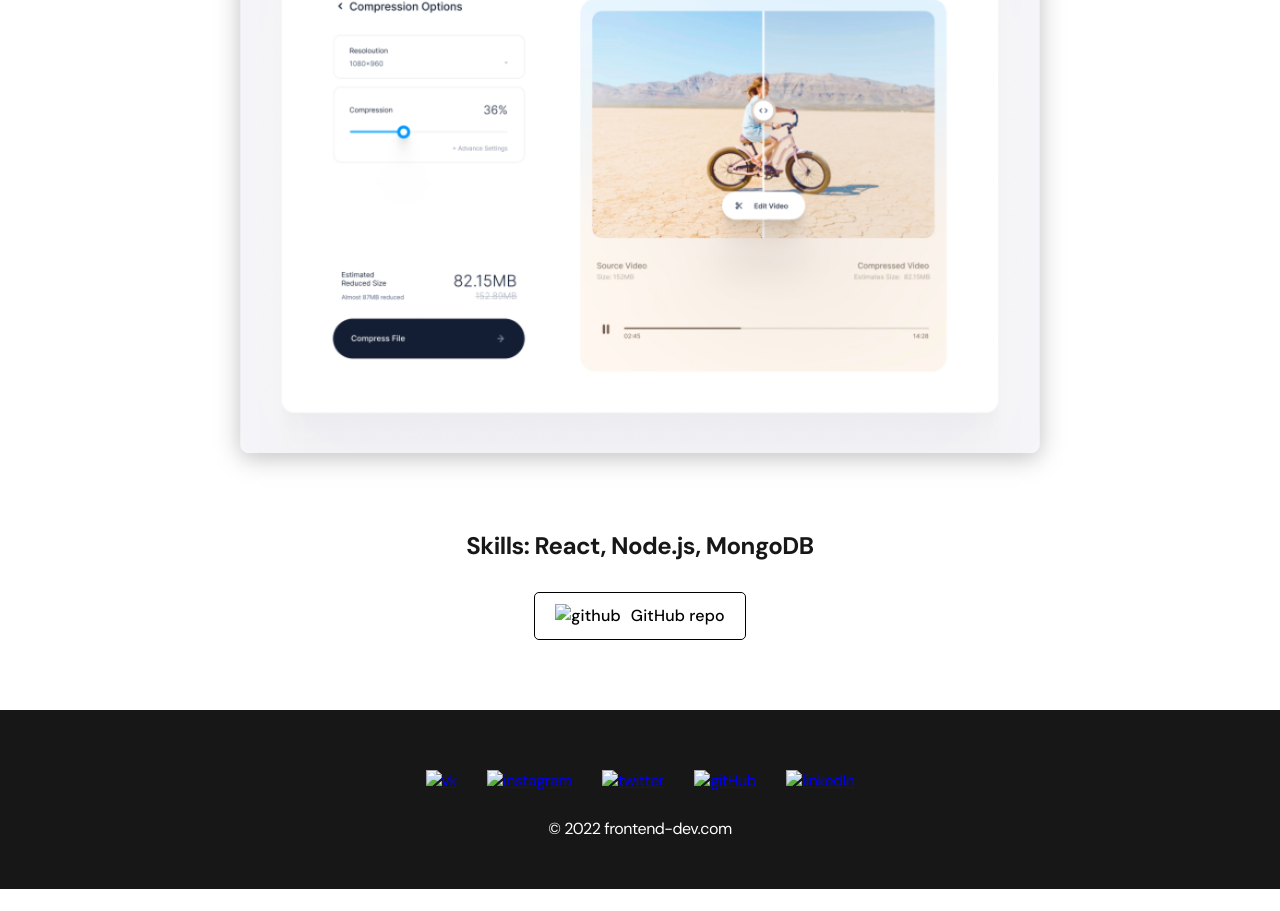
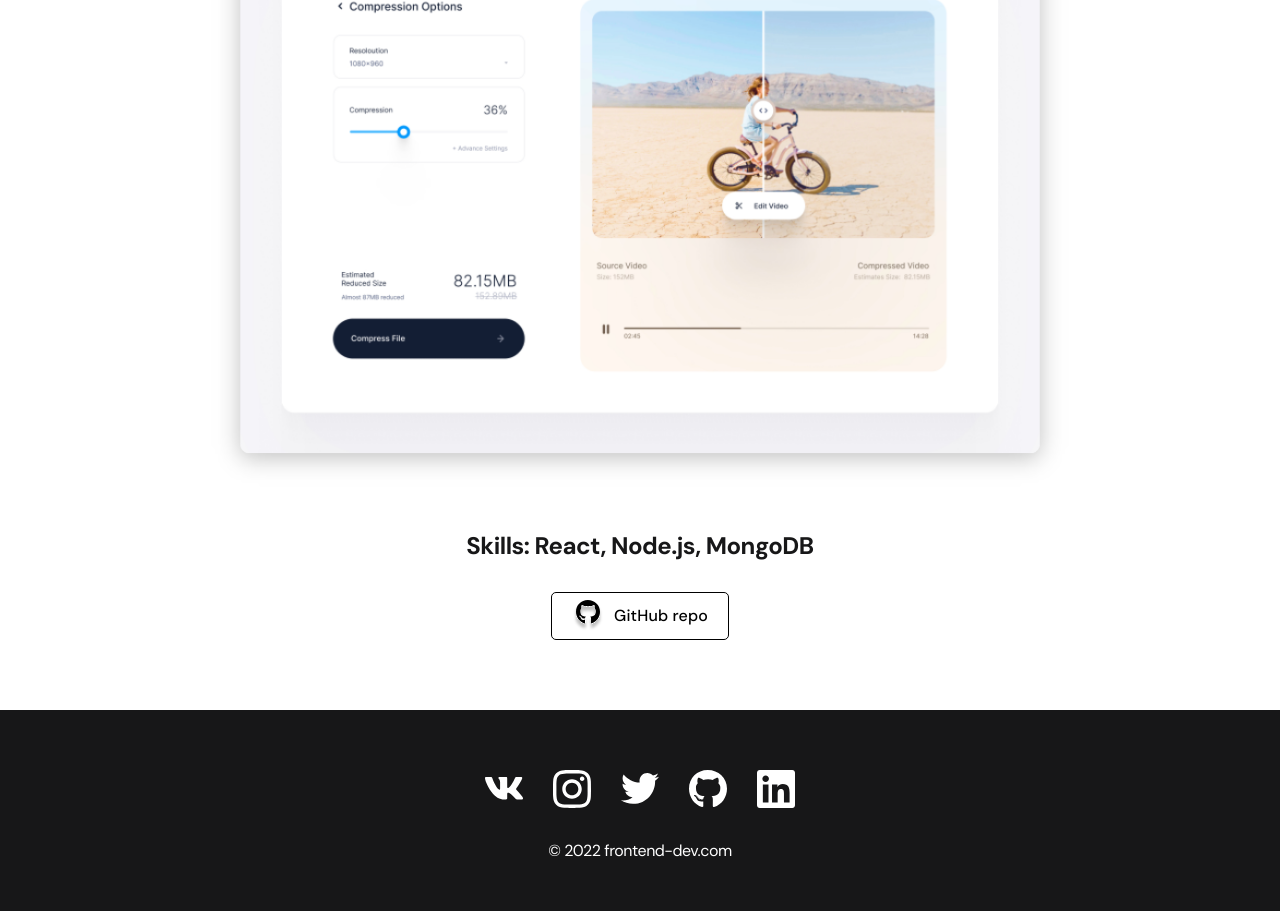
Before and after one commit to Tilekshakirov20/Portfolio, a plain HTML site: page project-page.html in a window 1280 px wide. Shown: the part 459-1370 px from the top of the page. Before the commit the page ends 1348 px from the top, so only its background shows below. Drawn offline with Linux system fonts and the light colour scheme; the site is published under a folder, as on GitHub Pages, so addresses that start at the root find nothing.

Commit message:
Update project-page.html

```diff
--- a/project-page.html
+++ b/project-page.html
@@ -28,7 +28,7 @@
                 <p>Skills: React, Node.js, MongoDB</p>
             </div>
             <a href="#!" class="btn-outline">
-                <img src="/img/gitHub-black.svg" alt="github">
+                <img src="./img/gitHub-black.svg" alt="github">
                 GitHub repo
             </a>
         </div>
@@ -38,11 +38,11 @@
         <div class="container">
             <div class="footer__wrapper">
             <ul class="social">
-                <li class="social__item"><a href="#!"><img src="/img/vk.svg" alt="vk"></a></li>
-                <li class="social__item"><a href="#!"><img src="/img/instagram.svg" alt="instagram"></a></li>
-                <li class="social__item"><a href="#!"><img src="/img/twitter.svg" alt="twitter"></a></li>
-                <li class="social__item"><a href="#!"><img src="/img/gitHub.svg" alt="gitHub"></a></li>
-                <li class="social__item"><a href="#!"><img src="/img/linkedIn.svg" alt="linkedIn"></a></li>
+                <li class="social__item"><a href="#!"><img src="./img/vk.svg" alt="vk"></a></li>
+                <li class="social__item"><a href="#!"><img src="./img/instagram.svg" alt="instagram"></a></li>
+                <li class="social__item"><a href="#!"><img src="./img/twitter.svg" alt="twitter"></a></li>
+                <li class="social__item"><a href="#!"><img src="./img/gitHub.svg" alt="gitHub"></a></li>
+                <li class="social__item"><a href="#!"><img src="./img/linkedIn.svg" alt="linkedIn"></a></li>
             </ul>
             <div class="copyright">
                 <p>© 2022 frontend-dev.com</p>
```
